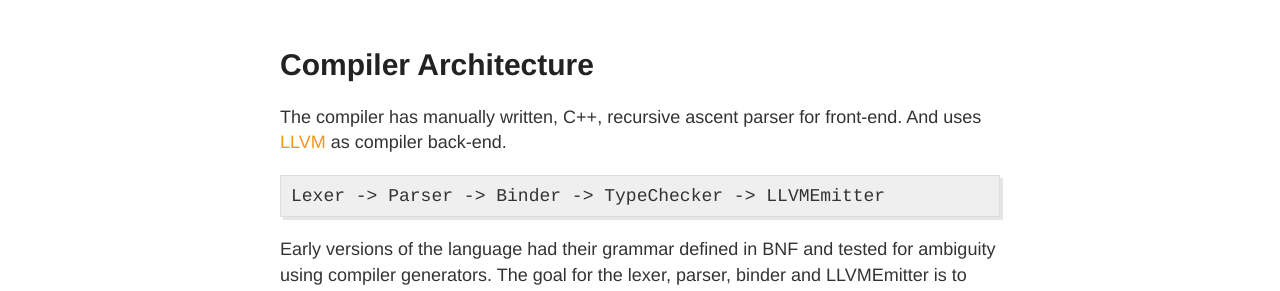
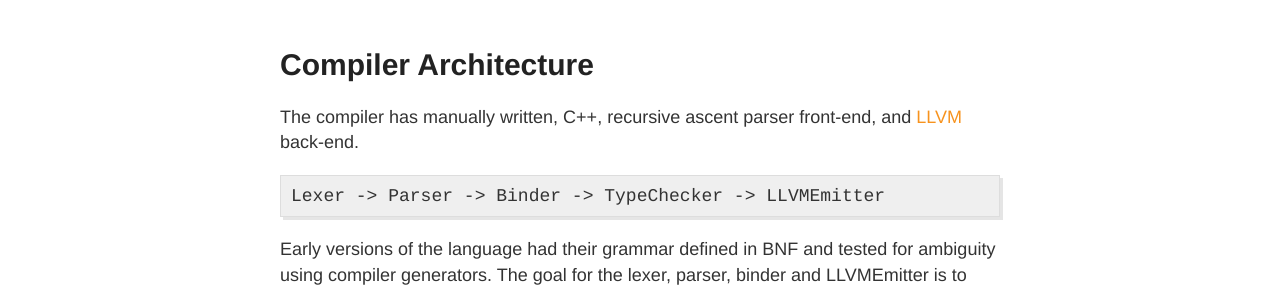
Before and after one commit to RosiVM/RosiVM, a Jekyll site: the page built from docs/_posts/2019-01-21-compiler-architecture.md, in a window 1280 px wide. Shown: the part 233-524 px from the top of the page. Built offline with Jekyll 4.4.1, drawn with Linux system fonts in a browser that asks for light colours.

Commit message:
Better summary

````diff
--- a/docs/_posts/2019-01-21-compiler-architecture.md
+++ b/docs/_posts/2019-01-21-compiler-architecture.md
@@ -4,7 +4,7 @@ title: Compiler Architecture
 permalink: /compiler-architecture/
 ---
 
-The compiler has manually written, C++, recursive ascent parser for front-end. And uses [LLVM](https://llvm.org) as compiler back-end.
+The compiler has manually written, C++, recursive ascent parser front-end, and [LLVM](https://llvm.org) back-end.
 
 ```
 Lexer -> Parser -> Binder -> TypeChecker -> LLVMEmitter
````
